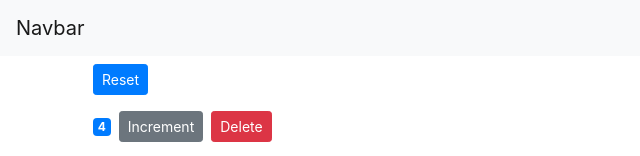
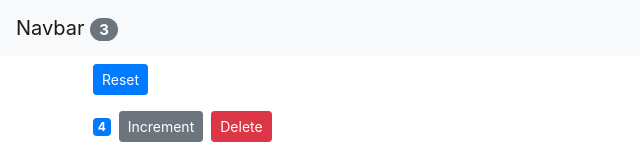
Before and after one commit to yedai13/react-moxit, a React (Create React App) app in the folder counter-app/: page / in a window 1280 px wide. Shown: the top 156 px of the page, without its empty margins (0-640 px from the left). Built offline with nearby package versions, Linux system fonts and the light colour scheme.

Commit message:
lifting the state up

```diff
--- a/counter-app/src/App.js
+++ b/counter-app/src/App.js
@@ -1,17 +1,55 @@
-import React from "react";
+import React, { Component } from "react";
 import "./App.css";
 import NavBar from "./components/navbar";
 import Counters from "./components/counters";
 
-function App() {
+class App extends Component {
+  state = {
+    counters: [
+      { id: 1, value: 4 },
+      { id: 2, value: 0 },
+      { id: 3, value: 2 },
+      { id: 4, value: 4 },
+    ],
+  };
+
+  handleIncrement = (counter) => {
+    const counters = [...this.state.counters];
+    const index = counters.indexOf(counter);
+    counters[index] = { ...counter };
+    counters[index].value++;
+    this.setState({ counters });
+  };
+
+  handleReset = () => {
+    const counters = this.state.counters.map((c) => {
+      c.value = 0;
+      return c;
+    });
+    this.setState({ counters });
+  };
+
+  handleDelete = (counterId) => {
+    const counters = this.state.counters.filter((c) => c.id !== counterId);
+    this.setState({ counters });
+  };
+
+  render() {
     return (
       <React.Fragment>
-      <NavBar />
+        <NavBar
+          totalCounters={this.state.counters.filter((c) => c.value > 0).length}
+        />
         <main className="container">
-        <Counters />
+          <Counters
+            counters={this.state.counters}
+            onReset={this.handleReset}
+            onIncrement={this.handleIncrement}
+            onDelete={this.handleDelete}
+          />
         </main>
       </React.Fragment>
     );
   }
-
+}
 export default App;
--- a/counter-app/src/components/counters.jsx
+++ b/counter-app/src/components/counters.jsx
@@ -2,50 +2,20 @@
 import Counter from "./counter";
 
 class Counters extends Component {
-  state = {
-    counters: [
-      { id: 1, value: 4 },
-      { id: 2, value: 0 },
-      { id: 3, value: 2 },
-      { id: 4, value: 4 },
-    ],
-  };
-
-  handleIncrement = (counter) => {
-    const counters = [...this.state.counters];
-    const index = counters.indexOf(counter);
-    counters[index] = { ...counter };
-    counters[index].value++;
-    this.setState({ counters });
-  };
-
-  handleReset = () => {
-    const counters = this.state.counters.map((c) => {
-      c.value = 0;
-      return c;
-    });
-    this.setState({ counters });
-  };
-
-  handleDelete = (counterId) => {
-    const counters = this.state.counters.filter((c) => c.id !== counterId);
-    this.setState({ counters });
-  };
-
   render() {
     return (
       <div>
         <button
-          onClick={this.handleReset}
+          onClick={this.props.onReset}
           className="btn btn-primary btn-sm m-2"
         >
           Reset
         </button>
-        {this.state.counters.map((counter) => (
+        {this.props.counters.map((counter) => (
           <Counter
             key={counter.id}
-            onDelete={this.handleDelete}
-            onIncrement={this.handleIncrement}
+            onDelete={this.props.onDelete}
+            onIncrement={this.props.onIncrement}
             counter={counter}
           />
         ))}
--- a/counter-app/src/components/navbar.jsx
+++ b/counter-app/src/components/navbar.jsx
@@ -1,11 +1,14 @@
-import React, { PureComponent } from "react";
+import React, { Component } from "react";
 
-class NavBar extends React.Component {
+class NavBar extends Component {
   render() {
     return (
       <nav className="navbar navbar-light bg-light">
         <a className="navbar-brand" href="#">
-          Navbar
+          Navbar{" "}
+          <span className="badge badge-pill badge-secondary">
+            {this.props.totalCounters}
+          </span>
         </a>
       </nav>
     );
```
Lines whose indentation alone changed are shown as unchanged.
